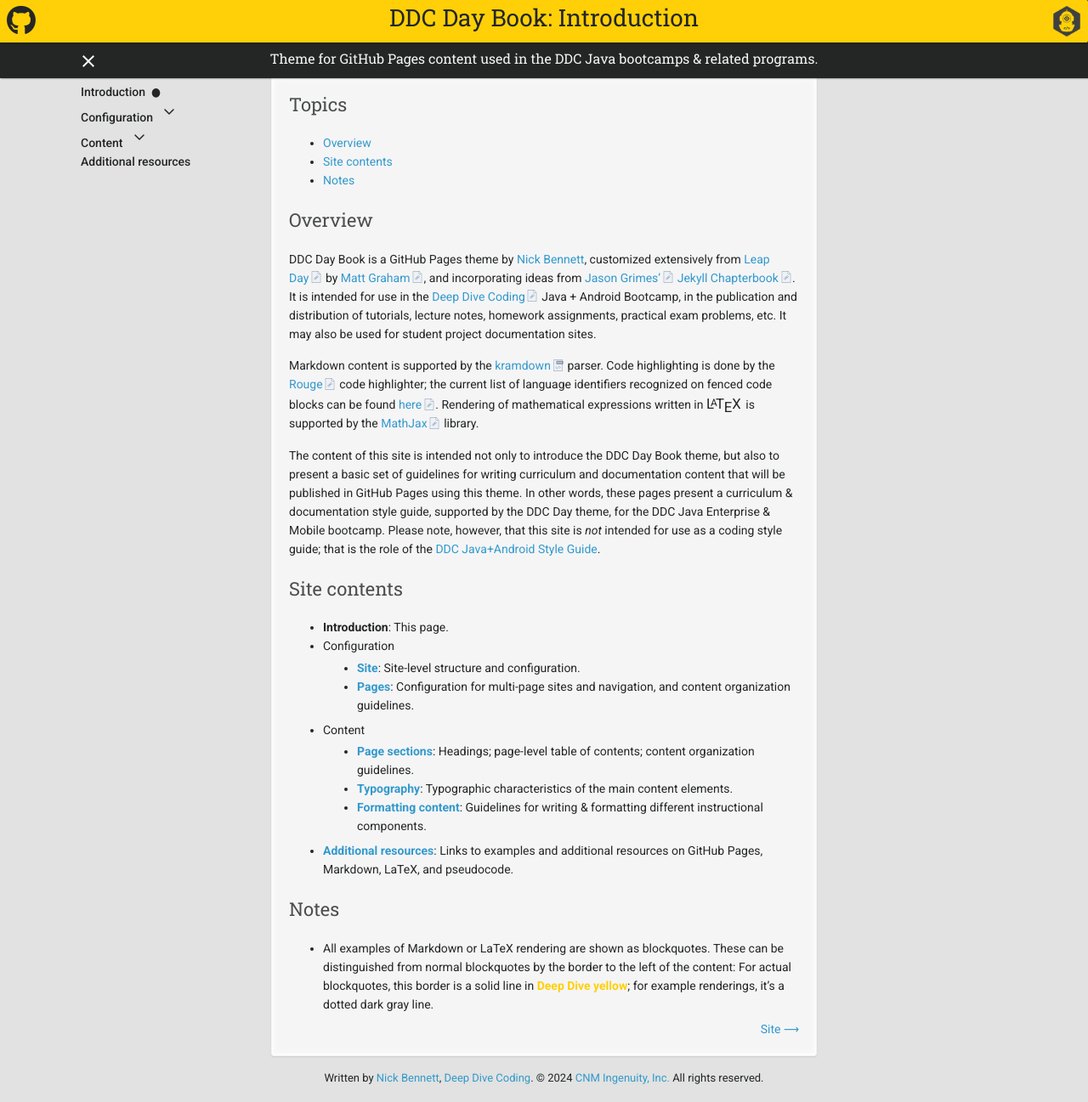
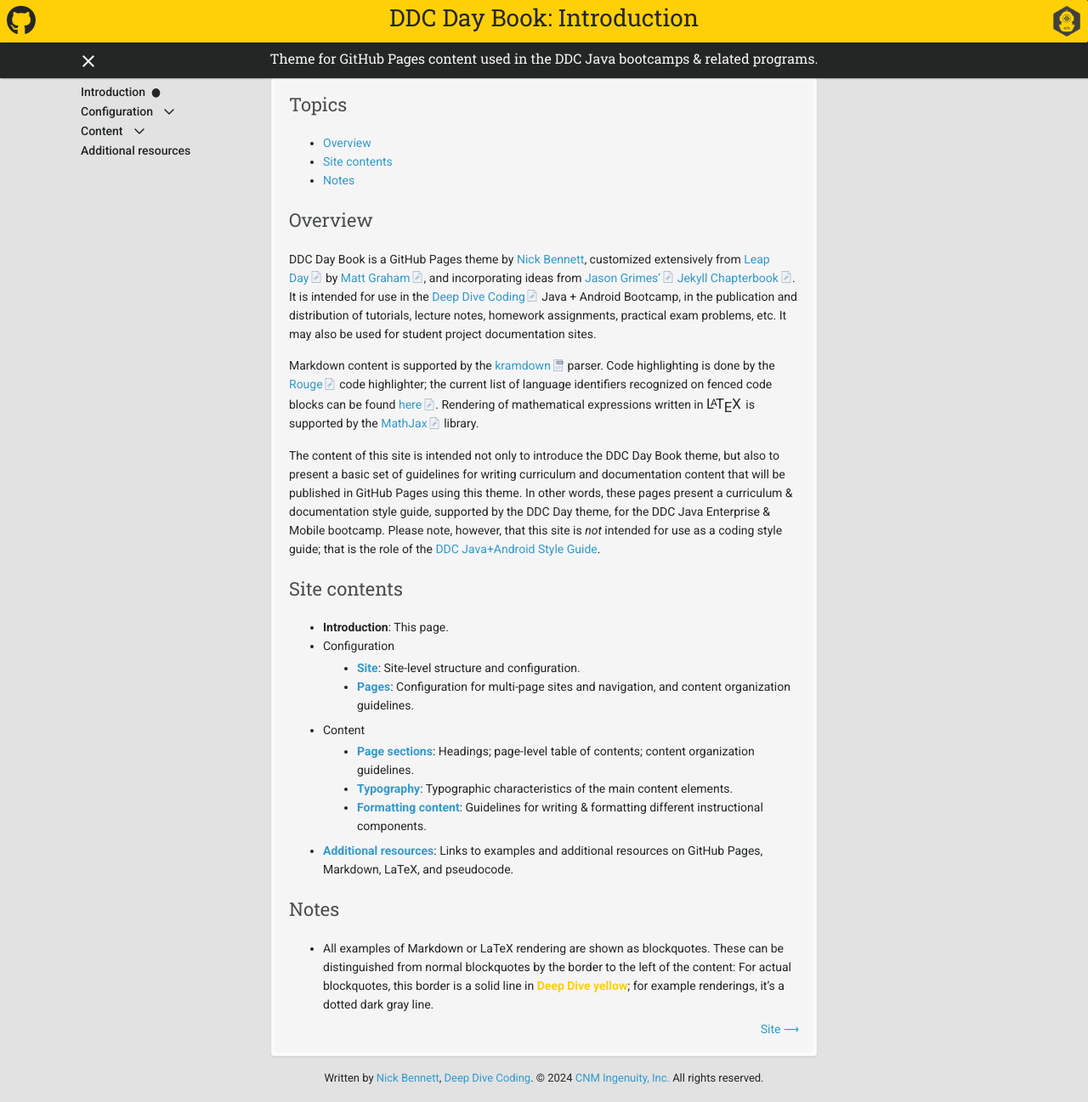
Before and after one commit to ddc-java/ddc-day-book, a Jekyll site: the page built from index.md, in a window 1280 px wide and 1297 px high. Shown: the whole window at 85% size. Built offline with Jekyll 4.4.1, drawn with Linux system fonts in a browser that asks for light colours; nearby versions of some CDN libraries; our own code applies the rules of GitHub Pages for plain Markdown files; formulas are drawn with MathJax 3.

Commit message:
Move chevrons down.

```diff
--- a/_sass/ddc-day-book.scss
+++ b/_sass/ddc-day-book.scss
@@ -669,6 +669,7 @@
               width: 1em;
               height: 1em;
               padding-left: 0.5em;
+              vertical-align: -30%;
             }
 
           }
@@ -685,11 +686,7 @@
             &:checked {
 
               + label::after {
-                display: inline-block;
                 content: url("../images/chevron-up.svg");
-                width: 1em;
-                height: 1em;
-                padding-left: 0.5em;
               }
 
               ~ ul {
```
